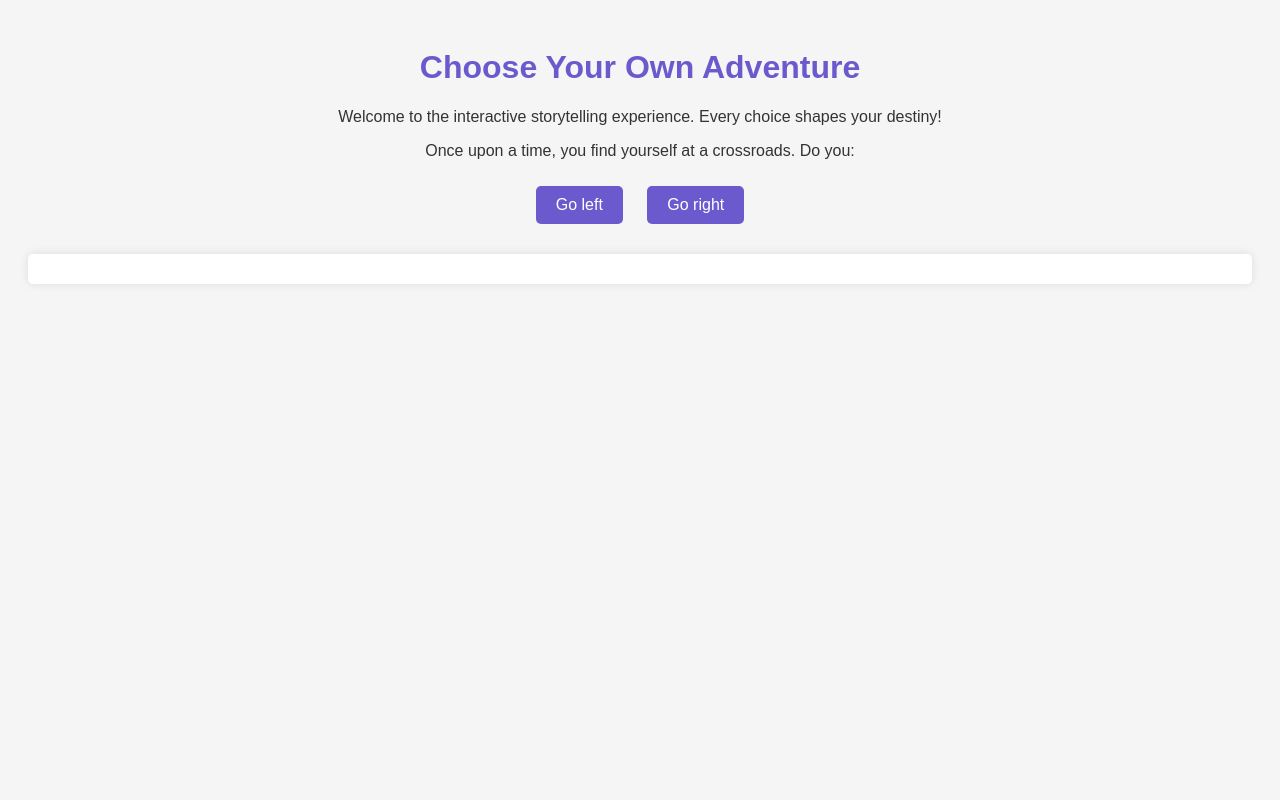
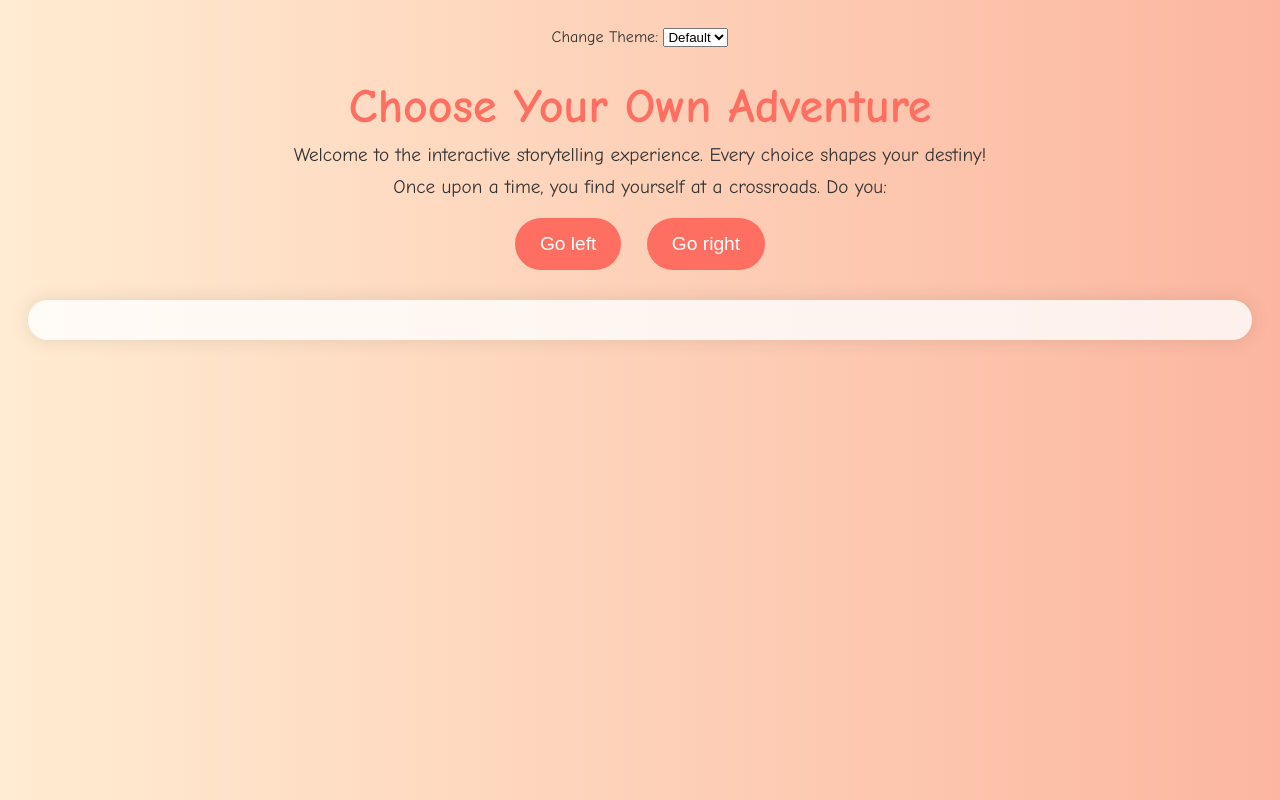
Before and after one commit to SriRanjani30/Story-Generator, a plain HTML site: page Story.html in a window 1280 px wide. Drawn offline with Linux system fonts and the light colour scheme.

Commit message:
Update Story.html

```diff
--- a/Story.html
+++ b/Story.html
@@ -6,43 +6,87 @@
     <title>Interactive Storytelling</title>
     <style>
         body {
-            font-family: Arial, sans-serif;
-            background-color: #f5f5f5;
+            font-family: 'Comic Sans MS', cursive, sans-serif;
+            background: linear-gradient(to right, #ffecd2, #fcb69f);
             padding: 20px;
             text-align: center;
             color: #333;
+            overflow: hidden;
         }
         h1 {
-            color: #6a5acd;
+            color: #ff6f61;
+            font-size: 3em;
+            margin-bottom: 10px;
+            animation: fadeIn 1s ease-in-out;
+        }
+        p {
+            font-size: 1.2em;
+            margin: 10px 0;
+            animation: fadeIn 1.5s ease-in-out;
         }
         button {
             margin: 10px;
-            padding: 10px 20px;
-            font-size: 16px;
-            background-color: #6a5acd;
+            padding: 15px 25px;
+            font-size: 1.2em;
+            background-color: #ff6f61;
             color: white;
             border: none;
-            border-radius: 5px;
+            border-radius: 50px;
             cursor: pointer;
+            transition: background-color 0.3s, transform 0.3s;
+            animation: fadeIn 2s ease-in-out;
         }
         button:hover {
-            background-color: #483d8b;
+            background-color: #ff3f2f;
+            transform: scale(1.1);
         }
         input[type="text"] {
             padding: 10px;
-            font-size: 16px;
+            font-size: 1.2em;
             margin-top: 10px;
+            border: 2px solid #ff6f61;
+            border-radius: 20px;
+            width: 60%;
+            animation: fadeIn 2.5s ease-in-out;
         }
         #story {
             margin-top: 20px;
-            padding: 15px;
-            background-color: #fff;
-            border-radius: 5px;
-            box-shadow: 0px 0px 10px rgba(0, 0, 0, 0.1);
+            padding: 20px;
+            background-color: rgba(255, 255, 255, 0.8);
+            border-radius: 20px;
+            box-shadow: 0px 0px 20px rgba(0, 0, 0, 0.1);
+            animation: slideIn 1s ease-in-out;
+        }
+        @keyframes fadeIn {
+            from {
+                opacity: 0;
+            }
+            to {
+                opacity: 1;
+            }
+        }
+        @keyframes slideIn {
+            from {
+                transform: translateY(50px);
+                opacity: 0;
+            }
+            to {
+                transform: translateY(0);
+                opacity: 1;
+            }
         }
     </style>
 </head>
 <body>
+    <div id="themeChanger">
+        <label for="themes">Change Theme:</label>
+        <select id="themes" onchange="changeTheme()">
+            <option value="default">Default</option>
+            <option value="dark">Dark</option>
+            <option value="forest">Forest</option>
+            <option value="ocean">Ocean</option>
+        </select>
+    </div>
     <h1>Choose Your Own Adventure</h1>
     <p>Welcome to the interactive storytelling experience. Every choice shapes your destiny!</p>
     <p>Once upon a time, you find yourself at a crossroads. Do you:</p>
@@ -50,97 +94,138 @@
     <button onclick="goRight()">Go right</button>
     <div id="story"></div>
     <script>
+          function changeTheme() {
+            var theme = document.getElementById("themes").value;
+            if (theme === "default") {
+                document.body.style.background = "linear-gradient(to bottom right, #FFDDC1, #FFABAB)";
+                document.body.style.color = "#333";
+            } else if (theme === "dark") {
+                document.body.style.background = "linear-gradient(to bottom right, #333, #555)";
+                document.body.style.color = "#FFF";
+            } else if (theme === "forest") {
+                document.body.style.background = "linear-gradient(to bottom right, #004d00, #66ff66)";
+                document.body.style.color = "#FFF";
+            } else if (theme === "ocean") {
+                document.body.style.background = "linear-gradient(to bottom right, #003366, #66ccff)";
+                document.body.style.color = "#FFF";
+            }
+        }
         function goLeft() {
             document.getElementById("story").innerHTML = "<p>You chose to go left. You stumble upon a hidden cave, its entrance shrouded in mist. The air feels heavy, as if the cave is alive with secrets. Do you enter the cave or keep walking?</p>";
             document.getElementById("story").innerHTML += '<button onclick="enterCave()">Enter the cave</button><button onclick="keepWalking()">Keep walking</button>';
         }
+
         function goRight() {
             document.getElementById("story").innerHTML = "<p>You chose to go right. The path leads you to a dense forest, where ancient trees whisper of forgotten times. The air grows colder as you venture deeper. Do you explore the forest or turn back?</p>";
             document.getElementById("story").innerHTML += '<button onclick="exploreForest()">Explore the forest</button><button onclick="turnBack()">Turn back</button>';
         }
+
         function enterCave() {
             document.getElementById("story").innerHTML = "<p>As you step into the cave, the light dims and the air cools. You see a faint glow deeper inside. The glow comes from an ancient artifact resting on an altar. Suddenly, a dragon's roar echoes through the cave. Do you take the artifact or retreat before the dragon arrives?</p>";
             document.getElementById("story").innerHTML += '<button onclick="takeArtifact()">Take the artifact</button><button onclick="retreat()">Retreat</button>';
         }
+
         function keepWalking() {
             document.getElementById("story").innerHTML = "<p>You keep walking along the path. As you walk, you notice a strange symbol carved into a nearby tree. The symbol glows faintly, and you feel a pull towards it. Do you touch the symbol or continue on your way?</p>";
             document.getElementById("story").innerHTML += '<button onclick="touchSymbol()">Touch the symbol</button><button onclick="continueWalking()">Continue walking</button>';
         }
+
         function exploreForest() {
             document.getElementById("story").innerHTML = "<p>You explore the forest and encounter a majestic unicorn. The unicorn's eyes hold the wisdom of the ages, and it offers to grant you a single wish. What do you wish for?</p>";
             document.getElementById("story").innerHTML += '<input type="text" id="wish"><button onclick="makeWish()">Make a wish</button>';
         }
+
         function turnBack() {
             document.getElementById("story").innerHTML = "<p>You turn back and return to the crossroads. As you walk, you notice something odd: the path is no longer the same. The air is thick with mystery. The end?</p>";
         }
+
         function takeArtifact() {
             document.getElementById("story").innerHTML = "<p>You grasp the artifact, and power surges through your veins. The dragon emerges, its eyes locked onto you. Do you use the artifact's power to fight the dragon, or do you attempt to negotiate with the ancient beast?</p>";
             document.getElementById("story").innerHTML += '<button onclick="fightDragon()">Fight the dragon</button><button onclick="negotiateWithDragon()">Negotiate with the dragon</button>';
         }
+
         function retreat() {
             document.getElementById("story").innerHTML = "<p>You decide to retreat, but the cave entrance has mysteriously sealed itself. Trapped, you must find another way out. You notice a narrow passage to your left. Do you follow the passage or try to break through the sealed entrance?</p>";
             document.getElementById("story").innerHTML += '<button onclick="followPassage()">Follow the passage</button><button onclick="breakEntrance()">Break the entrance</button>';
         }
+
         function touchSymbol() {
             document.getElementById("story").innerHTML = "<p>You touch the symbol, and a portal opens before you, showing a world filled with magic and wonder. Do you step through the portal or ignore the temptation and continue on your journey?</p>";
             document.getElementById("story").innerHTML += '<button onclick="stepThroughPortal()">Step through the portal</button><button onclick="ignorePortal()">Ignore the portal</button>';
         }
+
         function continueWalking() {
             document.getElementById("story").innerHTML = "<p>You continue walking and eventually reach a peaceful village. The villagers welcome you, offering food and shelter. Your journey comes to a restful end as you decide to settle in this tranquil place. The end.</p>";
         }
+
         function makeWish() {
             var wish = document.getElementById("wish").value;
             document.getElementById("story").innerHTML = "<p>You made a wish for: " + wish + ". The unicorn smiles, and your wish begins to manifest. However, the power of the wish has unforeseen consequences...</p>";
             document.getElementById("story").innerHTML += '<button onclick="exploreConsequences()">Explore the consequences</button>';
         }
+
         function exploreConsequences() {
             document.getElementById("story").innerHTML = "<p>Your wish has altered the fabric of reality. As the world shifts around you, you must decide whether to embrace the new world or find a way to reverse your wish. Do you embrace the new world or seek to undo the wish?</p>";
             document.getElementById("story").innerHTML += '<button onclick="embraceNewWorld()">Embrace the new world</button><button onclick="undoWish()">Undo the wish</button>';
         }
+
         function fightDragon() {
             document.getElementById("story").innerHTML = "<p>You channel the artifact's power and engage in a fierce battle with the dragon. After a long struggle, you emerge victorious. The artifact now holds even greater power, but with it comes great responsibility. Do you use the artifact to bring peace to the world or to seek out new adventures?</p>";
             document.getElementById("story").innerHTML += '<button onclick="bringPeace()">Bring peace</button><button onclick="seekAdventures()">Seek new adventures</button>';
         }
+
         function negotiateWithDragon() {
-            document.getElementById("story").innerHTML = "<p>You decide to negotiate with the dragon. The dragon, intrigued by your courage, agrees to a truce. In exchange for the artifact, the dragon offers you ancient knowledge. Do you accept the dragon's offer or decline and leave the cave?</p>";
-            document.getElementById("story").innerHTML += '<button onclick="acceptKnowledge()">Accept the knowledge</button><button onclick="declineOffer()">Decline and leave</button>';
+            document.getElementById("story").innerHTML = "<p>You decide to negotiate with the dragon. The dragon, intrigued by your courage, agrees to a truce. In exchange for the artifact, the dragon offers you ancient knowledge. Do you accept the dragon's offer or decline and keep the artifact?</p>";
+            document.getElementById("story").innerHTML += '<button onclick="acceptKnowledge()">Accept the knowledge</button><button onclick="declineOffer()">Decline the offer</button>';
         }
+
         function followPassage() {
-            document.getElementById("story").innerHTML = "<p>You follow the narrow passage, which leads you deeper into the cave. As you go further, you discover an underground city filled with ancient technology. The inhabitants welcome you as a lost hero. Do you stay and learn from them, or do you continue searching for an escape?</p>";
+            document.getElementById("story").innerHTML = "<p>You follow the narrow passage and discover a hidden underground city, where the inhabitants possess incredible technology. They offer you a choice: stay and learn their ways, or continue searching for a way back to the surface. Do you stay or continue searching?</p>";
             document.getElementById("story").innerHTML += '<button onclick="stayAndLearn()">Stay and learn</button><button onclick="continueSearching()">Continue searching</button>';
         }
+
         function breakEntrance() {
-            document.getElementById("story").innerHTML = "<p>You gather all your strength and break through the sealed entrance. As you emerge from the cave, you find yourself in an unfamiliar world, filled with strange creatures and landscapes. Do you explore this new world or find a way back to your own?</p>";
+            document.getElementById("story").innerHTML = "<p>You use all your strength to break through the sealed entrance, and finally, you succeed. Outside, you find a new world, different from the one you left. Do you explore this new world or seek a way back to your own?</p>";
             document.getElementById("story").innerHTML += '<button onclick="exploreNewWorld()">Explore the new world</button><button onclick="findWayBack()">Find a way back</button>';
         }
+
         function stepThroughPortal() {
             document.getElementById("story").innerHTML = "<p>You step through the portal and find yourself in a realm of endless possibilities. You are greeted by a wise old sage who offers to teach you the ways of magic. Do you stay and become a powerful mage, or do you return to your world with newfound knowledge?</p>";
             document.getElementById("story").innerHTML += '<button onclick="becomeMage()">Become a mage</button><button onclick="returnWithKnowledge()">Return with knowledge</button>';
         }
+
         function ignorePortal() {
             document.getElementById("story").innerHTML = "<p>You choose to ignore the portal and continue on your journey. The path ahead is filled with challenges, but you face them with determination. Eventually, you reach a grand castle where your true adventure begins. The end... or is it?</p>";
         }
+
         function embraceNewWorld() {
             document.getElementById("story").innerHTML = "<p>You decide to embrace the new world, shaping it with your wishes. You become a revered leader, guiding the new civilization with wisdom and compassion. The end of your journey marks the beginning of a new era. The end.</p>";
         }
+
         function undoWish() {
             document.getElementById("story").innerHTML = "<p>You seek out a way to undo your wish. After a long and perilous journey, you find a powerful artifact that allows you to reverse the changes. The world returns to its original state, and you continue your journey with newfound wisdom. The end.</p>";
         }
+
         function bringPeace() {
             document.getElementById("story").innerHTML = "<p>With the artifact's power, you bring peace to the world. The conflicts that once plagued the land are resolved, and a new era of harmony begins. Your name goes down in history as a legendary peacemaker. The end.</p>";
         }
+
         function seekAdventures() {
             document.getElementById("story").innerHTML = "<p>Rather than settling down, you decide to seek out new adventures. The artifact leads you to distant lands and forgotten realms, where you continue to shape your destiny. The legend of your exploits grows with each new tale. The end... for now.</p>";
         }
+
         function acceptKnowledge() {
             document.getElementById("story").innerHTML = "<p>You accept the dragon's offer and gain ancient knowledge that transforms your understanding of the world. Armed with this wisdom, you become a powerful and respected figure, guiding others on their own quests. The end.</p>";
         }
+
         function declineOffer() {
             document.getElementById("story").innerHTML = "<p>You decline the dragon's offer and leave the cave, artifact in hand. As you continue your journey, the artifact's power grows, and you discover new challenges that test your courage and resolve. The end.</p>";
         }
+
         function stayAndLearn() {
             document.getElementById("story").innerHTML = "<p>You decide to stay and learn from the inhabitants of the underground city. Over time, you master the ancient technology and lead the city to new heights. Your influence spreads, and the city becomes a beacon of knowledge and innovation. The end.</p>";
         }
+
         function continueSearching() {
             document.getElementById("story").innerHTML = "<p>Driven by a desire to escape, you continue searching for a way out of the underground city. After many trials, you find an exit and return to the surface, forever changed by your experiences. The end.</p>";
         }
@@ -153,6 +238,7 @@
         function becomeMage() {
             document.getElementById("story").innerHTML = "<p>You stay in the magical realm and train under the wise sage. Over time, you become a powerful mage, mastering the elements and bending reality to your will. Your adventures in this realm become legendary, and you leave a lasting legacy. The end.</p>";
         }
+
         function returnWithKnowledge() {
             document.getElementById("story").innerHTML = "<p>Deciding to return to your world, you bring with you the knowledge of magic. You use this newfound power to achieve great things, and your name becomes synonymous with the arcane arts. The end.</p>";
         }
```
